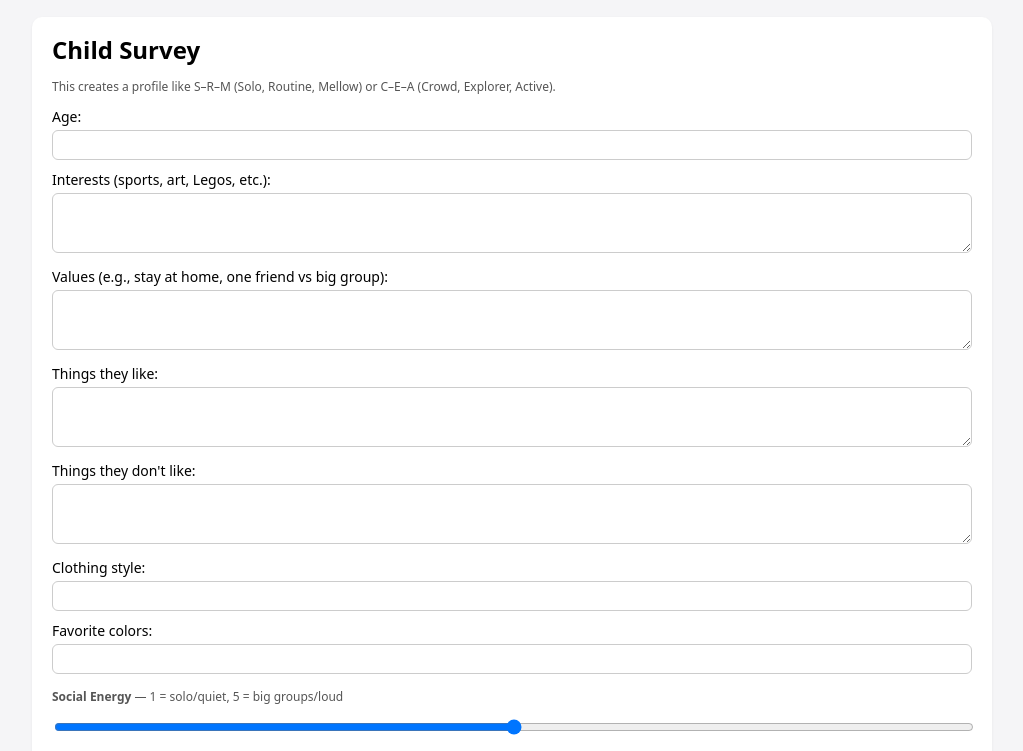
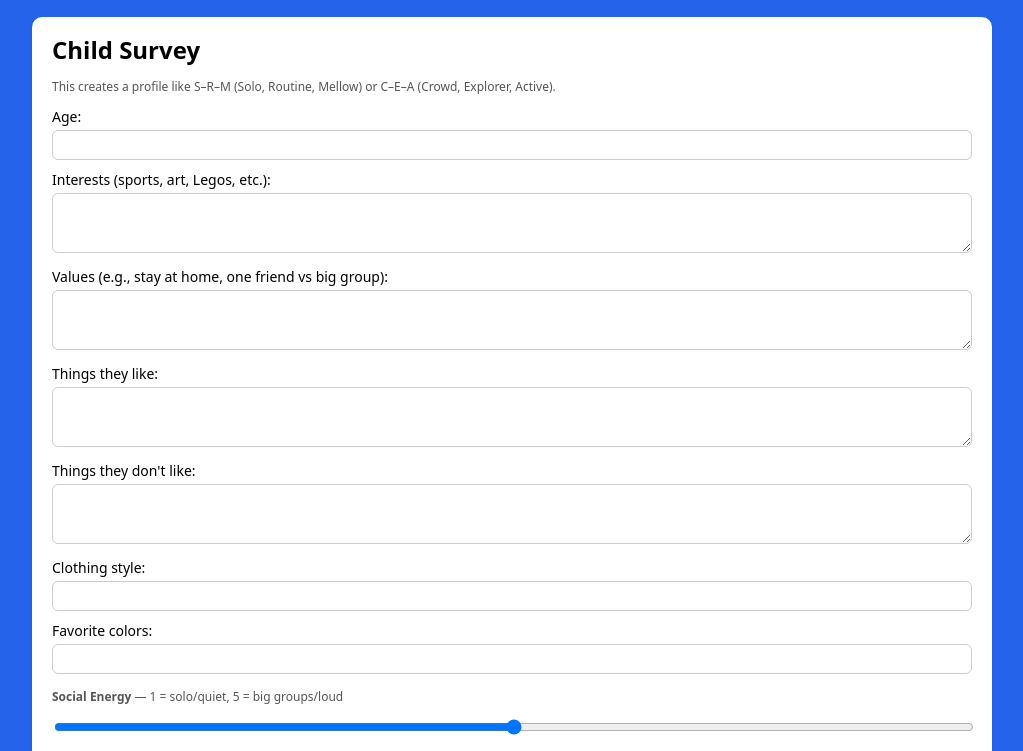
Before and after one commit to Mcchicken-111/BOBO2, a website: page index.html in a window 1280 px wide. Shown: the part 99-850 px from the top of the page, without its empty margins (128-1151 px from the left). Drawn offline with Linux system fonts and the light colour scheme.

Commit message:
+ backround

```diff
--- a/index.html
+++ b/index.html
@@ -8,7 +8,7 @@
       font-family: system-ui, -apple-system, BlinkMacSystemFont, "Segoe UI", sans-serif;
       margin: 0;
       padding: 24px;
-      background: #f5f5f7;
+      background: #2563eb;
     }
     .container {
       max-width: 960px;
```
